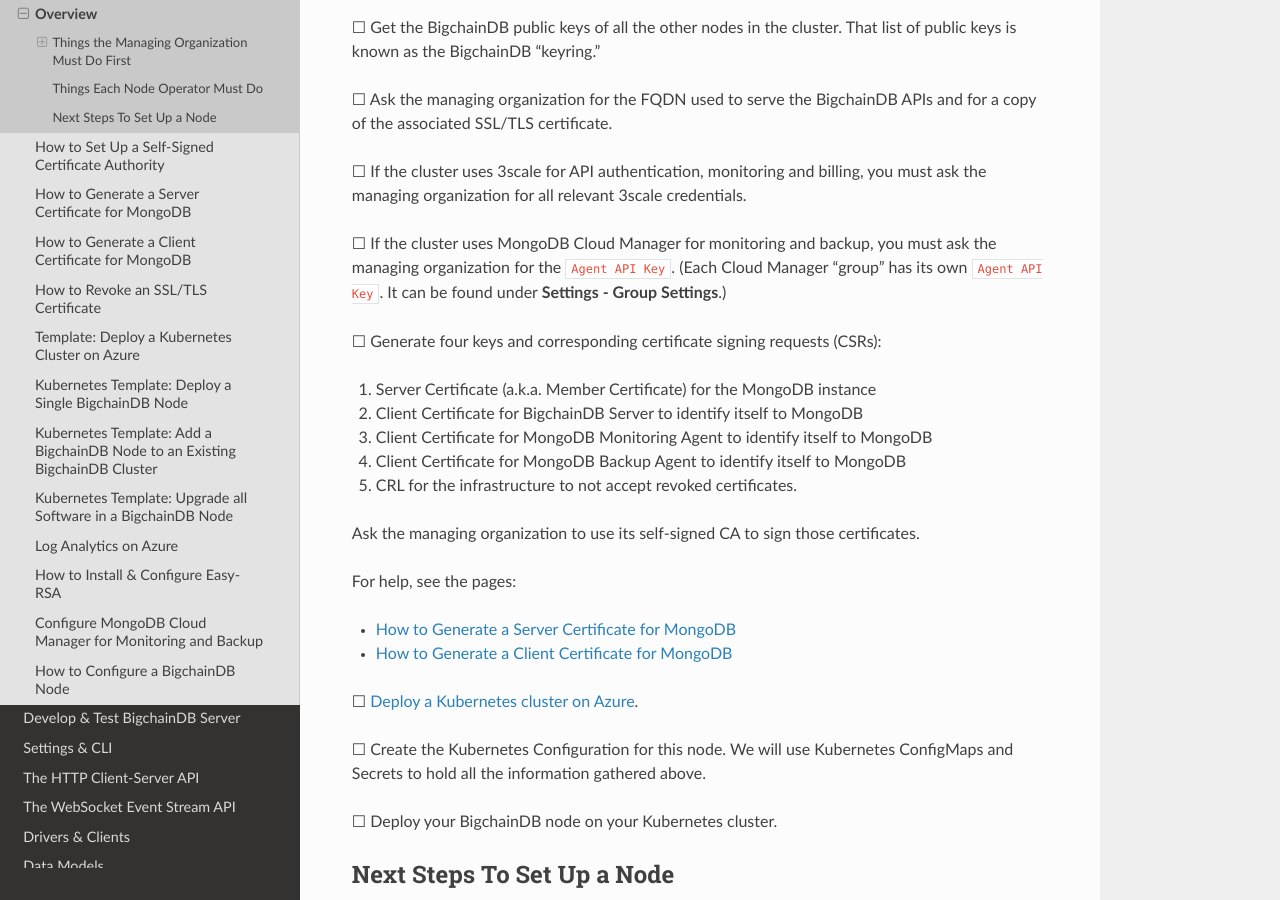
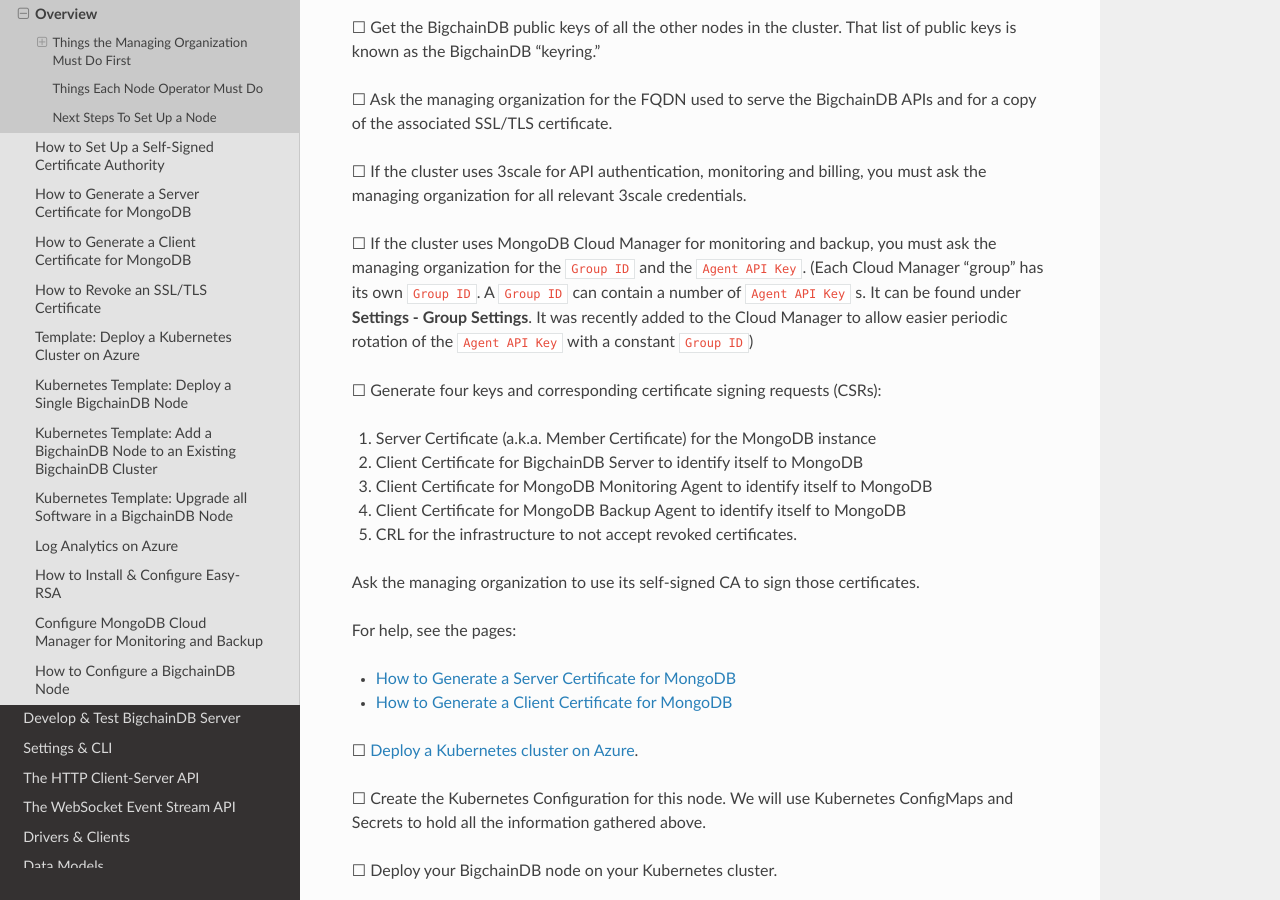
Before and after one commit to bigchaindb/bigchaindb, a Sphinx documentation site: the page built from docs/server/source/production-deployment-template/workflow.rst, in a window 1280 px wide and 900 px high, scrolled down 1528 px. Built offline with Sphinx 7.4.7 and the Read the Docs theme 2.0.0, drawn with Linux system fonts in a browser that asks for light colours; pages that are not in the unit, such as notebooks, are missing from menus.

Commit message:
Cloud manager GroupID update (#1551)
* Update docker image for mongodb monitoring agent

* Update docker image for mongodb backup agent

* Update secret.yaml and documentation with GroupID requirement

* Delete redundant lines from config file from entrypoint script

* Rename secret and keys

```diff
--- a/docs/server/source/production-deployment-template/workflow.rst
+++ b/docs/server/source/production-deployment-template/workflow.rst
@@ -103,9 +103,13 @@
 
 
 ☐ If the cluster uses MongoDB Cloud Manager for monitoring and backup,
-you must ask the managing organization for the ``Agent API Key``.
-(Each Cloud Manager "group" has its own ``Agent API Key``.
-It can be found under **Settings - Group Settings**.)
+you must ask the managing organization for the ``Group ID`` and the
+``Agent API Key``.
+(Each Cloud Manager "group" has its own ``Group ID``. A ``Group ID`` can
+contain a number of ``Agent API Key`` s. It can be found under
+**Settings - Group Settings**. It was recently added to the Cloud Manager to
+allow easier periodic rotation of the ``Agent API Key`` with a constant
+``Group ID``)
 
 
 ☐ Generate four keys and corresponding certificate signing requests (CSRs):
```
Also changed, not shown: 7 other files.
